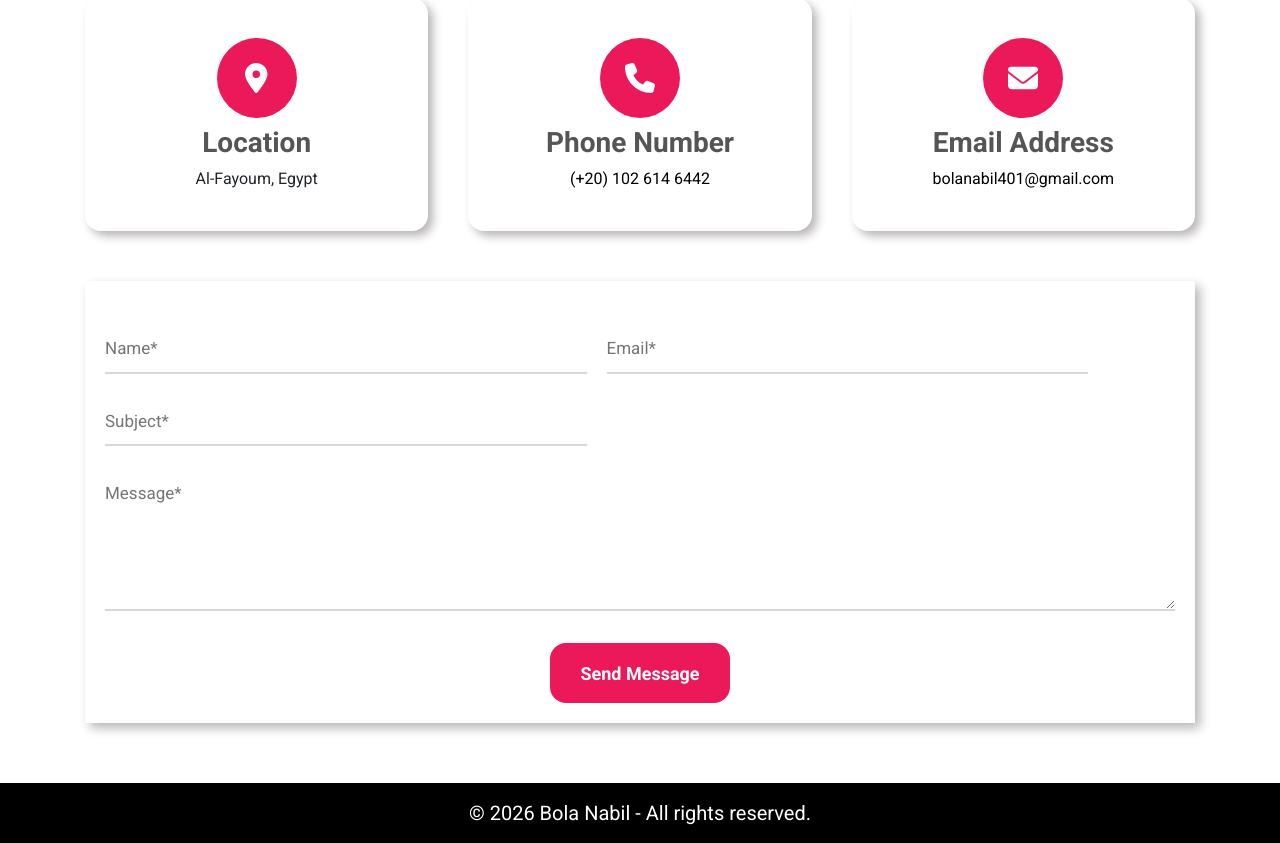
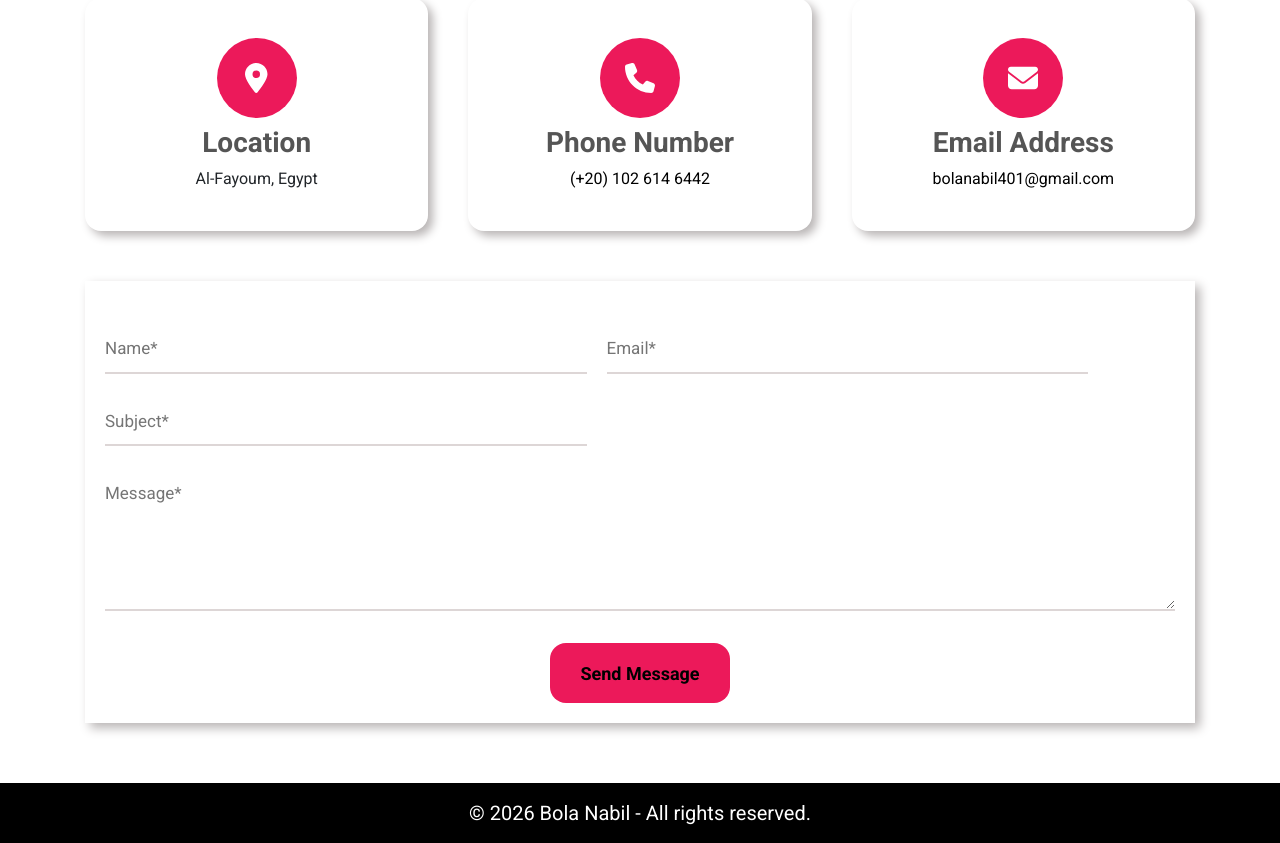
Before and after one commit to bola-nabil/bola-nabil, a React (Create React App) app: page /contact in a window 1280 px wide. Shown: the part 265-1108 px from the top of the page. Built offline with nearby package versions, Linux system fonts and the light colour scheme.

Commit message:
improve lighouse

```diff
--- a/src/pages/Contact/Contact.jsx
+++ b/src/pages/Contact/Contact.jsx
@@ -47,7 +47,7 @@ const Contact = () => {
   };
 
   return (
-    <div className="contact">
+    <main className="contact">
       <div className="container">
         <PageTitle title="Contact" first="Get In " second="Touch" />
 
@@ -126,7 +126,7 @@ const Contact = () => {
         </div>
       </div>
       <Footer />
-    </div>
+    </main>
   );
 };
 
--- a/src/pages/Contact/contact.css
+++ b/src/pages/Contact/contact.css
@@ -42,7 +42,8 @@
     width: 180px;
     height: 60px;
     background-color: var(--main-color);
-    color: var(--second-color);
+    color: black;
+    font-weight: bold;
     background-color: var(--main-color);
     font-size: 18px;
     cursor: pointer;
```
